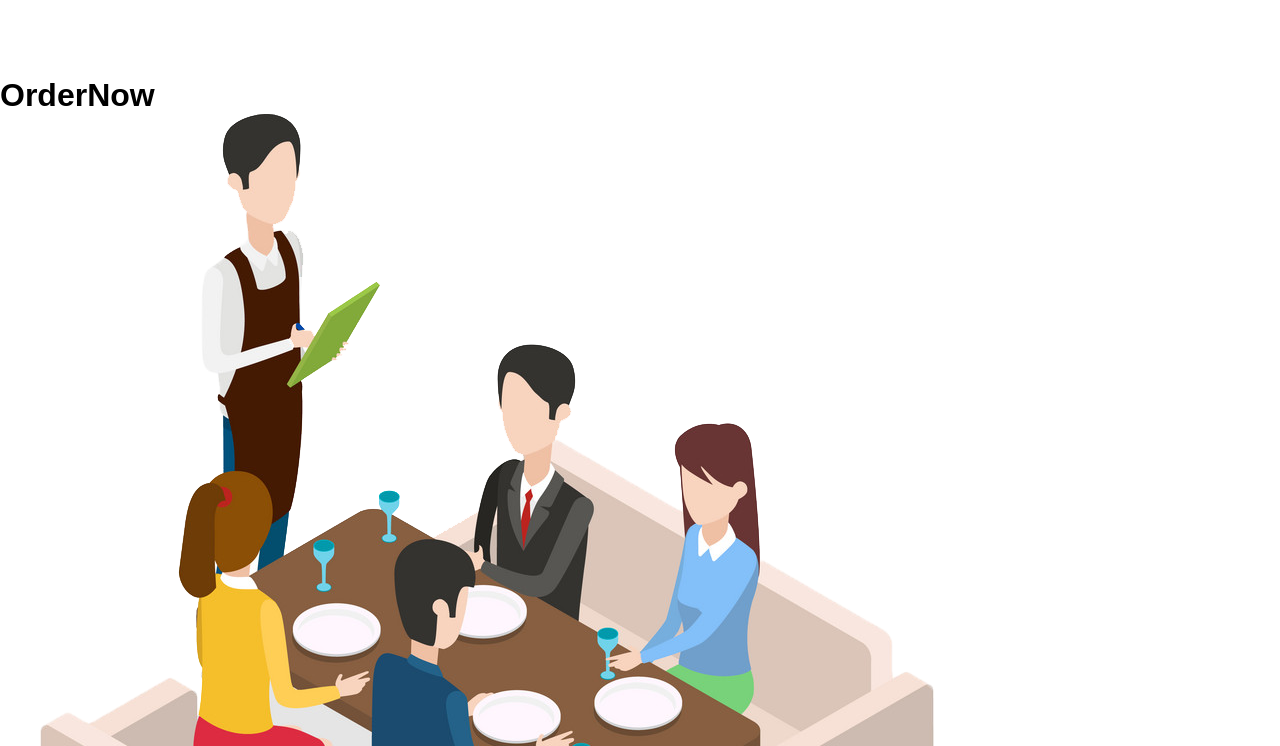
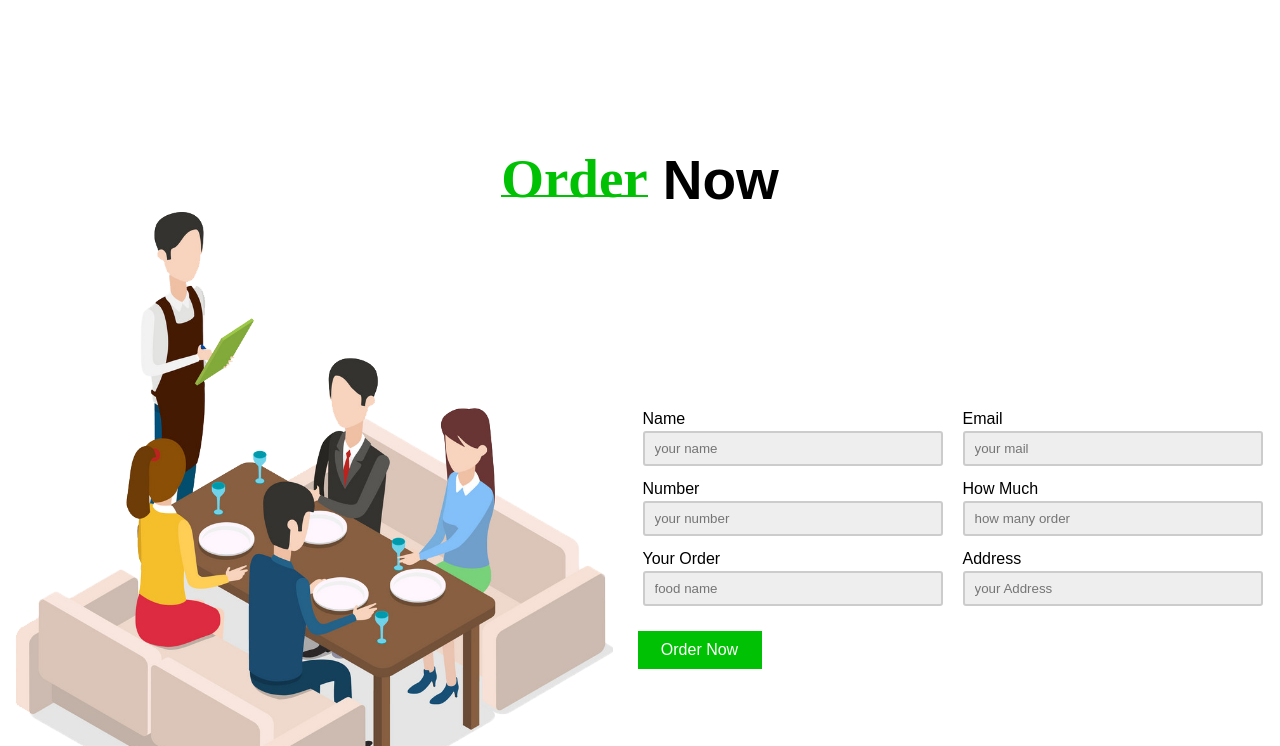
Before and after one commit to Gdeliemena/UTS-Liem, a plain HTML site: page index.html in a window 1280 px wide. Shown: the part 4054-4800 px from the top of the page. Drawn offline with Linux system fonts and the light colour scheme.

Commit message:
order nav

```diff
--- a/css/style.css
+++ b/css/style.css
@@ -437,3 +437,84 @@ section .main_btn:hover i {
   opacity: 1;
   transform: translateY(0);
 }
+/*Order*/
+
+.order {
+  width: 100%;
+  height: 100vh;
+  padding: 70px 0;
+  background-size: cover;
+  background-position: center;
+}
+
+.order h1 {
+  display: flex;
+  align-items: center;
+  justify-content: center;
+  color: #000;
+  font-size: 55px;
+}
+
+.order h1 span {
+  color: #00c103;
+  margin-right: 15px;
+  font-family: mv boli;
+}
+
+.order h1 span::after {
+  content: "";
+  width: 100%;
+  height: 2px;
+  background: #00c103;
+  display: block;
+  position: relative;
+  bottom: 15px;
+}
+
+.order .order_main {
+  display: flex;
+  align-items: center;
+  justify-content: space-around;
+}
+
+.order .order_main .order_image img {
+  width: 600px;
+}
+
+.order .order_main form {
+  display: grid;
+  grid-template-columns: 1fr 1fr;
+  grid-gap: 0 10px;
+}
+
+.order .order_main form .input p {
+  line-height: 25px;
+}
+
+.order .order_main form .input {
+  margin: 5px;
+}
+
+.order .order_main form .input input {
+  width: 300px;
+  height: 35px;
+  padding: 0 10px;
+  border: 2px solid #cccccc;
+  background: #eeeeee;
+  outline: none;
+  border-radius: 3px;
+}
+
+.order .order_main form .input input:focus {
+  border: 2px solid #00c103;
+}
+
+.order .order_main form .order_btn {
+  padding: 10px 0;
+  background: #00c103;
+  color: white;
+  width: 40%;
+  text-align: center;
+  margin-top: 20px;
+  text-decoration: none;
+}
```
